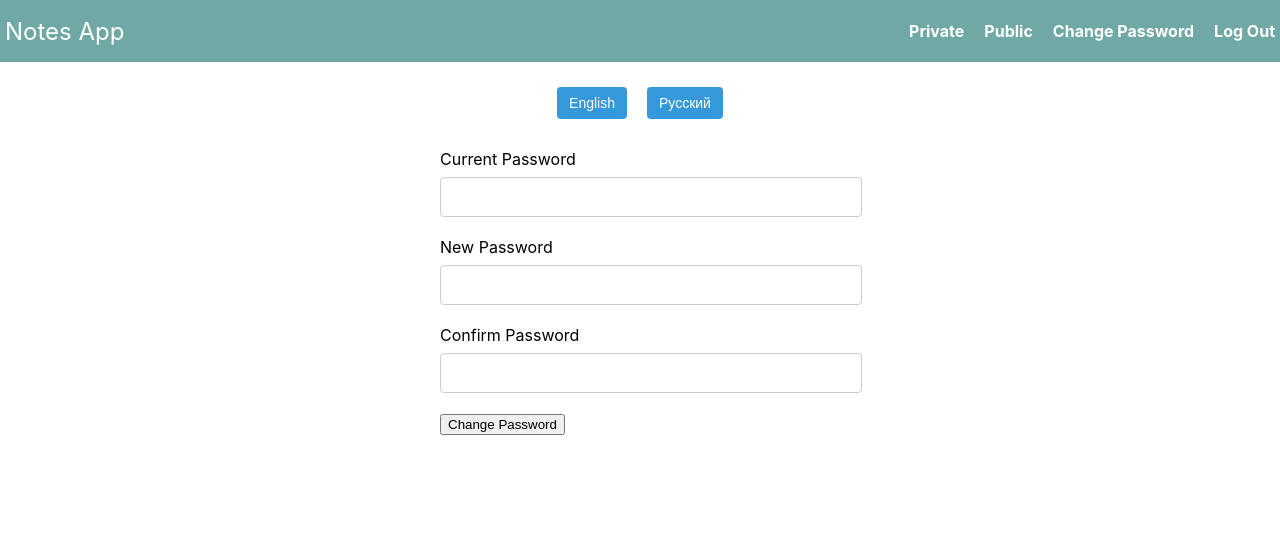
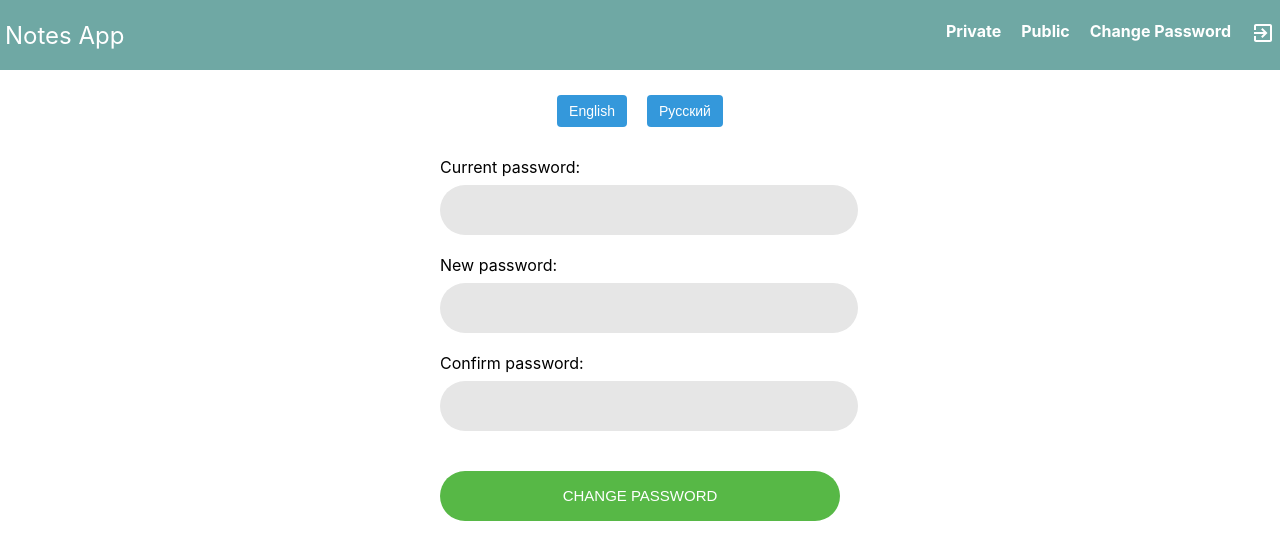
Before and after one commit to JuliaShurmei/React_intensive, a React (Vite) app: page /change-password in a window 1280 px wide. Shown: the top 560 px of the page. Built offline with nearby package versions, Linux system fonts and the light colour scheme.

Commit message:
Fix: change password screen translation

```diff
--- a/src/components/editNoteNodal/EditNoteModal.jsx
+++ b/src/components/editNoteNodal/EditNoteModal.jsx
@@ -1,4 +1,3 @@
-// EditNoteModal.js
 import {useState} from 'react'
 import styles from './EditNoteModal.module.scss'
 
--- a/src/components/header/Header.jsx
+++ b/src/components/header/Header.jsx
@@ -1,4 +1,5 @@
 import {Link} from 'react-router-dom'
+import {IoMdExit} from 'react-icons/io'
 import styles from './Header.module.scss'
 
 const Header = () => {
@@ -26,7 +27,7 @@ const Header = () => {
           </li>
           <li className={styles.navItem}>
             <Link to="/" className={styles.navLink}>
-              Log Out
+              <IoMdExit style={{fontSize: '24px'}} />
             </Link>
           </li>
         </ul>
--- a/src/localization/en.js
+++ b/src/localization/en.js
@@ -15,4 +15,9 @@ export const en = {
   login: 'Login',
   deleteConfirmation: 'Are you sure to delete this note?',
   addToFavorites: 'Add to Favorites',
+  currentPassword: 'Current password',
+  newPassword: 'New password',
+  confirmPassword: 'Confirm password',
+  changePassword: 'Change password',
+  successMessage: 'Password successfully changed',
 }
--- a/src/localization/ru.js
+++ b/src/localization/ru.js
@@ -15,4 +15,9 @@ export const ru = {
   login: 'Войти',
   deleteConfirmation: 'Вы уверены, что хотите удалить эту заметку?',
   addToFavorites: 'Добавить в избранное',
+  currentPassword: 'Текущий пароль',
+  newPassword: 'Новый пароль',
+  confirmPassword: 'Повторите пароль',
+  changePassword: 'Изменить пароль',
+  successMessage: 'Пароль успешно изменён',
 }
--- a/src/screens/changePassword/ChangePassword.jsx
+++ b/src/screens/changePassword/ChangePassword.jsx
@@ -1,20 +1,14 @@
-// ChangePassword.jsx
 import {useState} from 'react'
-import {Formik, Form, Field, ErrorMessage} from 'formik'
-import * as Yup from 'yup'
+import {Formik, Form} from 'formik'
+import {useLocalization} from './../../contexts/LocalizationContext'
+import {Button} from '../../components/button/Button'
+import {Input} from '../../components/input/Input'
+import {Error} from '../../components/error/Error'
+import {ChangePasswordSchema} from '../../validators/ChangePasswordSchema'
 import styles from './ChangePassword.module.scss'
 
-const ChangePasswordSchema = Yup.object().shape({
-  currentPassword: Yup.string().required('Current password is required'),
-  newPassword: Yup.string()
-    .required('New password is required')
-    .min(6, 'Password must be at least 6 characters long'),
-  confirmPassword: Yup.string()
-    .oneOf([Yup.ref('newPassword'), null], 'Passwords must match')
-    .required('Confirm password is required'),
-})
-
 export const ChangePassword = () => {
+  const {language} = useLocalization()
   const [isSuccess, setIsSuccess] = useState(false)
 
   const handleSubmit = () => {
@@ -31,31 +25,63 @@ export const ChangePassword = () => {
         }}
         validationSchema={ChangePasswordSchema}
         onSubmit={handleSubmit}>
+        {({isSubmitting, errors, touched}) => (
           <Form>
-          {isSuccess && <div className={styles.successMessage}>Password successfully changed!</div>}
+            {isSuccess && <div className={styles.successMessage}>{language.successMessage}</div>}
 
             <div className={styles.formGroup}>
-            <label htmlFor="currentPassword">Current Password</label>
-            <Field type="password" id="currentPassword" name="currentPassword" />
-            <ErrorMessage name="currentPassword" component="div" className={styles.error} />
+              <label htmlFor="currentPassword">{language.currentPassword}:</label>
+              <Input
+                type="password"
+                id="currentPassword"
+                name="currentPassword"
+                className={
+                  errors.currentPassword && touched.currentPassword
+                    ? styles.inputForm_error
+                    : styles.inputForm
+                }
+              />
+              <Error name="currentPassword" component="div" className={styles.errorMessage} />
             </div>
 
             <div className={styles.formGroup}>
-            <label htmlFor="newPassword">New Password</label>
-            <Field type="password" id="newPassword" name="newPassword" />
-            <ErrorMessage name="newPassword" component="div" className={styles.error} />
+              <label htmlFor="newPassword">{language.newPassword}:</label>
+              <Input
+                type="password"
+                id="newPassword"
+                name="newPassword"
+                className={
+                  errors.newPassword && touched.newPassword
+                    ? styles.inputForm_error
+                    : styles.inputForm
+                }
+              />
+              <Error name="newPassword" component="div" className={styles.errorMessage} />
             </div>
 
             <div className={styles.formGroup}>
-            <label htmlFor="confirmPassword">Confirm Password</label>
-            <Field type="password" id="confirmPassword" name="confirmPassword" />
-            <ErrorMessage name="confirmPassword" component="div" className={styles.error} />
+              <label htmlFor="confirmPassword">{language.confirmPassword}:</label>
+              <Input
+                type="password"
+                id="confirmPassword"
+                name="confirmPassword"
+                className={
+                  errors.confirmPassword && touched.confirmPassword
+                    ? styles.inputForm_error
+                    : styles.inputForm
+                }
+              />
+              <Error name="confirmPassword" component="div" className={styles.errorMessage} />
             </div>
 
-          <button type="submit" className={styles.submitButton}>
-            Change Password
-          </button>
+            <Button
+              type="submit"
+              disabled={isSubmitting}
+              className={styles.btnSubmit}
+              localizedValue={language.changePassword}
+            />
           </Form>
+        )}
       </Formik>
     </div>
   )
--- a/src/screens/changePassword/ChangePassword.module.scss
+++ b/src/screens/changePassword/ChangePassword.module.scss
@@ -1,6 +1,11 @@
 .formContainer {
   max-width: 400px;
   margin: 0 auto;
+}
+.errorMessage {
+  color: red;
+  font-size: 15px;
+  z-index: 2;
 }
 
 .formGroup {
@@ -10,18 +15,56 @@
     display: block;
     margin-bottom: 8px;
   }
-
-    input {
-      width: 100%;
-      padding: 10px;
-      font-size: 16px;
-      border: 1px solid #ccc;
-      border-radius: 4px;
 }
 
-    .error {
-      color: red;
-      font-size: 14px;
-      margin-top: 4px;
+.btnSubmit {
+  margin-top: 20px;
+  font-size: 15px;
+  line-height: 1.5;
+  color: #fff;
+  text-transform: uppercase;
+  width: 100%;
+  height: 50px;
+  border-radius: 25px;
+  background: #57b846;
+  border: none;
+
+  &:hover {
+    background: #333;
+    cursor: pointer;
   }
 }
+
+.inputForm {
+  font-family: Poppins-Medium;
+  font-size: 20px;
+  line-height: 2;
+  color: #666;
+  display: block;
+  width: 80%;
+  background: #e6e6e6;
+  height: 50px;
+  border-radius: 25px;
+  padding: 0 30px 0 68px;
+  outline: none;
+  border: none;
+
+  &_error {
+    font-family: Poppins-Medium;
+    font-size: 20px;
+    line-height: 2;
+    color: #666;
+    display: block;
+    width: 80%;
+    background: #e6e6e6;
+    height: 50px;
+    border: none;
+    border-radius: 25px;
+    padding: 0 30px 0 68px;
+    outline: solid red 1px;
+  }
+
+  &:focus {
+    outline: 2px solid #45a049;
+  }
+}
--- a/src/screens/login/Login.jsx
+++ b/src/screens/login/Login.jsx
@@ -70,7 +70,7 @@ export const Login = () => {
                   </span>
                   <Error name="password" component="div" className={styles.errorMessage} />
                 </div>
-                {!errors.email && !errors.password ? (
+                {!errors.email && touched.email && !errors.password && touched.password ? (
                   <Link to="/private-notes">
                     <Button
                       type="submit"
--- /dev/null
+++ b/src/validators/ChangePasswordSchema.jsx
@@ -0,0 +1,13 @@
+import * as yup from 'yup'
+
+export const ChangePasswordSchema = yup.object().shape({
+  currentPassword: yup.string().required('Current password is required'),
+  newPassword: yup
+    .string()
+    .required('New password is required')
+    .min(6, 'Password must be at least 6 characters long'),
+  confirmPassword: yup
+    .string()
+    .oneOf([yup.ref('newPassword'), null], 'Passwords must match')
+    .required('Confirm password is required'),
+})
```
Lines whose indentation alone changed are shown as unchanged.
